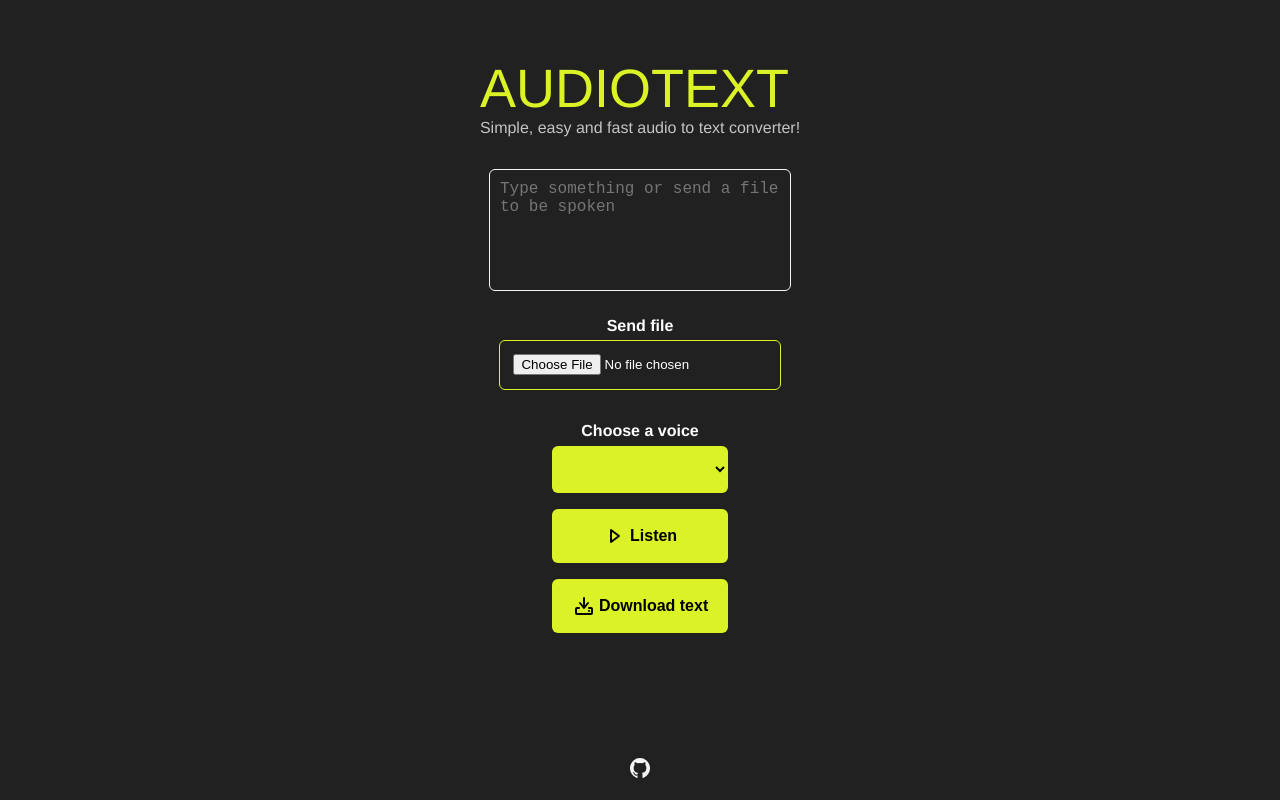
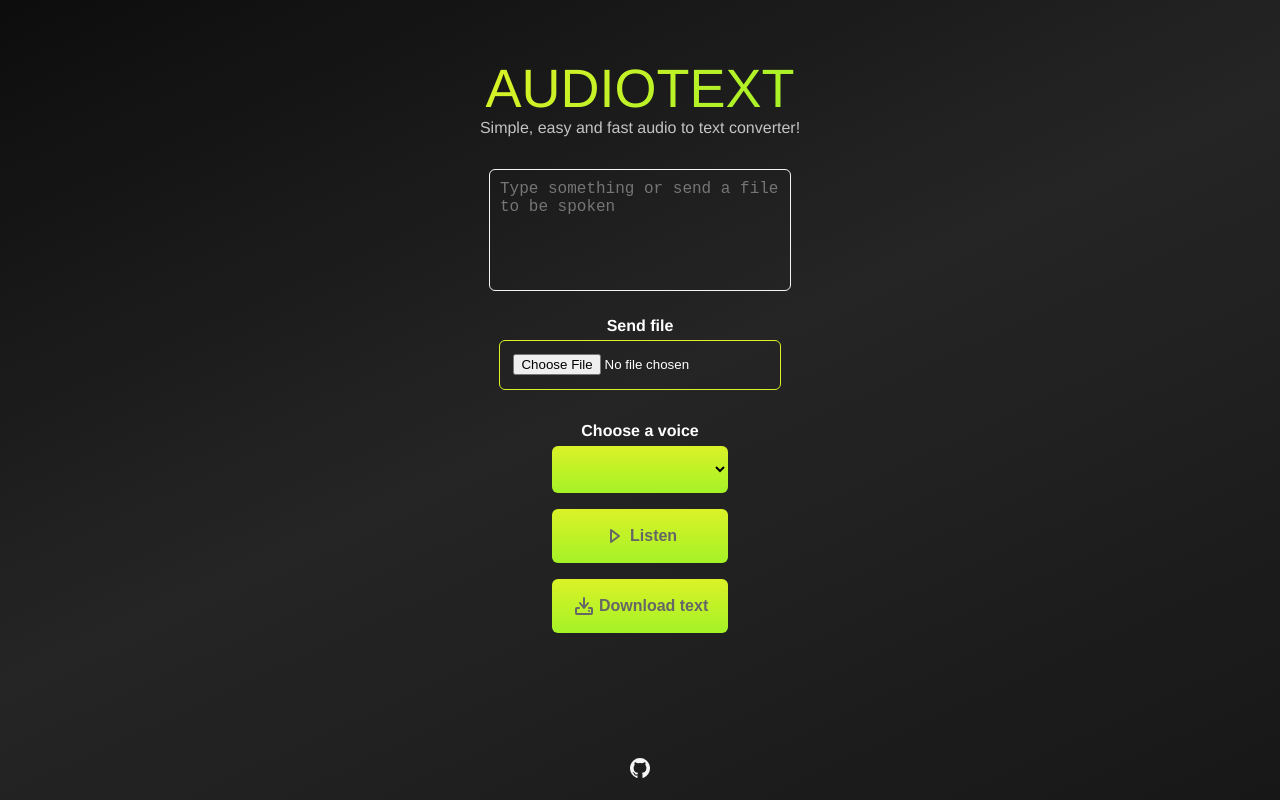
Before and after one commit to thomasdev5832/text-to-audio-converter, a React (Create React App) app: page / in a window 1280 px wide. Built offline with nearby package versions, Linux system fonts and the light colour scheme.

Commit message:
feat: add conditional in buttons & improve layout & add favicon

```diff
--- a/src/components/Converter.js
+++ b/src/components/Converter.js
@@ -90,7 +90,12 @@ const Converter = () => {
           </select>
         </div>
         <div className="acao-box">
-          <button id="ouvir-btn" onClick={handleClickOuvir}>
+          <button
+            id="ouvir-btn"
+            onClick={handleClickOuvir}
+            disabled={!entradaTexto}
+            className={!entradaTexto ? "disabled" : ""}
+          >
              <svg xmlns="http://www.w3.org/2000/svg" width="24" height="24" fill="none" viewBox="0 0 24 24">
                 <path stroke="currentColor" strokeLinecap="round" strokeLinejoin="round" strokeWidth="2" d="M8 18V6l8 6-8 6Z"/>
             </svg>
@@ -98,7 +103,12 @@ const Converter = () => {
           </button>
         </div>
         <div className="acao-box">
-          <button id="baixar-texto-btn" onClick={handleClickBaixarTexto}>
+          <button
+            id="baixar-texto-btn"
+            onClick={handleClickBaixarTexto}
+            disabled={!entradaTexto}
+            className={!entradaTexto ? "disabled" : ""}
+          >
             <svg  aria-hidden="true" xmlns="http://www.w3.org/2000/svg" width="24" height="24" fill="none" viewBox="0 0 24 24">
             <path stroke="currentColor" strokeLinecap="round" strokeLinejoin="round" strokeWidth="2" d="M12 13V4M7 14H5a1 1 0 0 0-1 1v4a1 1 0 0 0 1 1h14a1 1 0 0 0 1-1v-4a1 1 0 0 0-1-1h-2m-1-5-4 5-4-5m9 8h.01"/>
             </svg>
--- a/src/index.css
+++ b/src/index.css
@@ -4,7 +4,8 @@ body {
     sans-serif;
   -webkit-font-smoothing : antialiased;
   -moz-osx-font-smoothing: grayscale;
-  background             : #212121;
+  background             : #121212;
+  background             : linear-gradient(155deg, #0d0d0d 0%, #252525 49%, #171717 100%);
 }
 
 code {
--- a/src/styles/Converter.css
+++ b/src/styles/Converter.css
@@ -20,13 +20,15 @@
 }
 
 .hero-wrap h1 {
-    margin        : 0;
-    max-width     : 280px;
-    font-size     : 54px;
-    line-height   : .9;
-    font-weight   : 200;
-    text-transform: uppercase;
-    color         : #DBF227;
+    margin                 : 0;
+    font-size              : 54px;
+    line-height            : .9;
+    font-weight            : 200;
+    text-transform         : uppercase;
+    background             : linear-gradient(135deg, #DBF227, #a4f227);
+    -webkit-background-clip: text;
+    -webkit-text-fill-color: transparent;
+
 }
 
 .hero-wrap p {
@@ -82,14 +84,18 @@
     border-radius: 6px;
 }
 
+#upload-arquivo:hover {
+    border: 1px solid #a4f227;
+}
+
 #selecao-voz {
     padding      : 15px 20px;
     border-radius: 6px;
-    background   : #DBF227;
-    color        : black;
     font-weight  : bold;
     cursor       : pointer;
     border       : none;
+    color        : black;
+    background   : linear-gradient(180deg, #dbf227 0%, #a4f227 100%);
 }
 
 #selecao-voz p {
@@ -132,9 +138,19 @@ button {
     border-radius  : 6px;
     color          : black;
     font-weight    : bold;
-    background     : #DBF227;
     gap            : .2em;
     border         : none;
+    background     : linear-gradient(180deg, #dbf227 0%, #a4f227 100%);
+}
+
+button:hover {
+    background: #a4f227;
+}
+
+button.disabled {
+    background-color: #cccccc;
+    color           : #666666;
+    cursor          : not-allowed;
 }
 
 @media (max-width: 600px) {}
--- a/src/styles/Footer.css
+++ b/src/styles/Footer.css
@@ -11,3 +11,7 @@
     color          : whitesmoke;
     text-decoration: none;
 }
+
+.footer-wrap a:hover {
+    color: #a4f227;
+}
```
Also changed, not shown: 1 other file (tests, documents, lock files or other folders).
